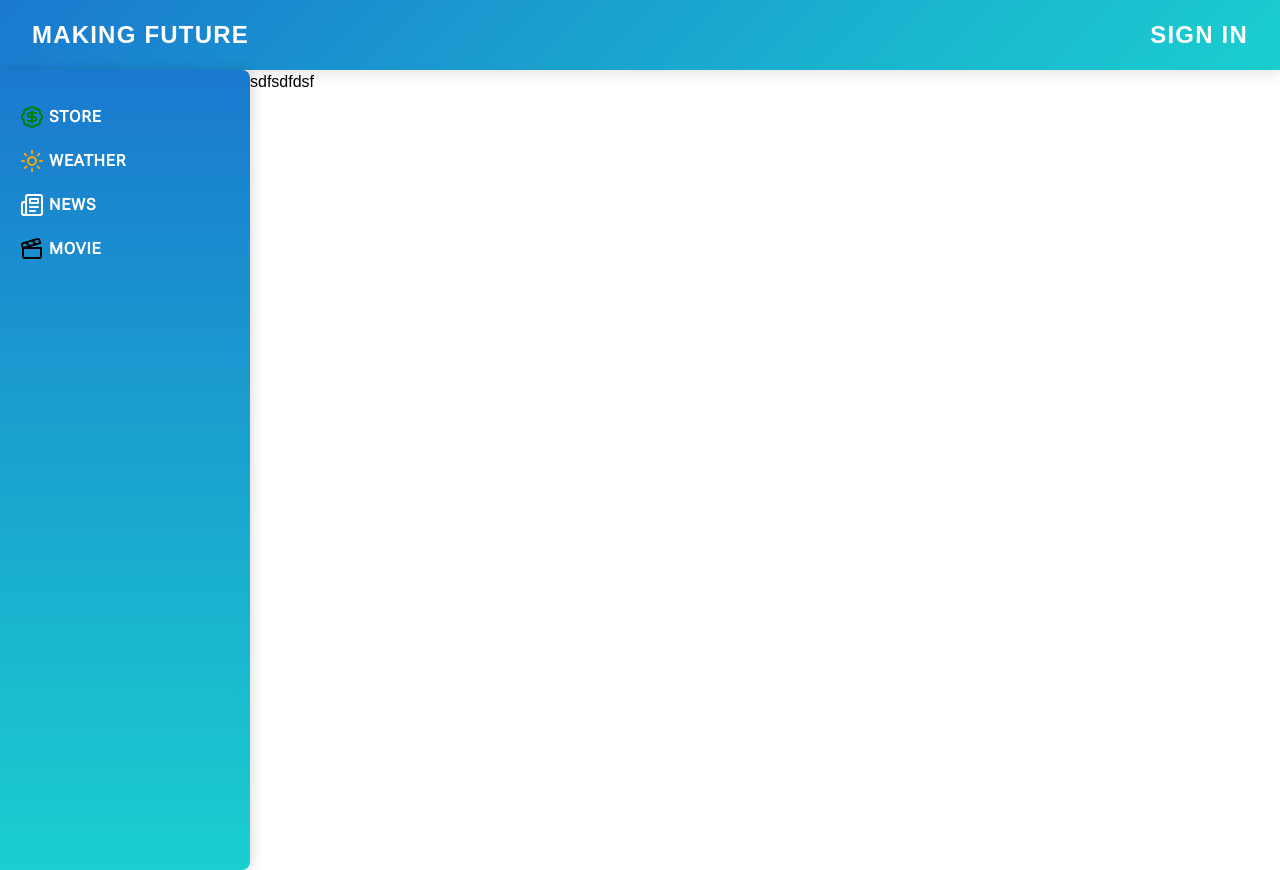
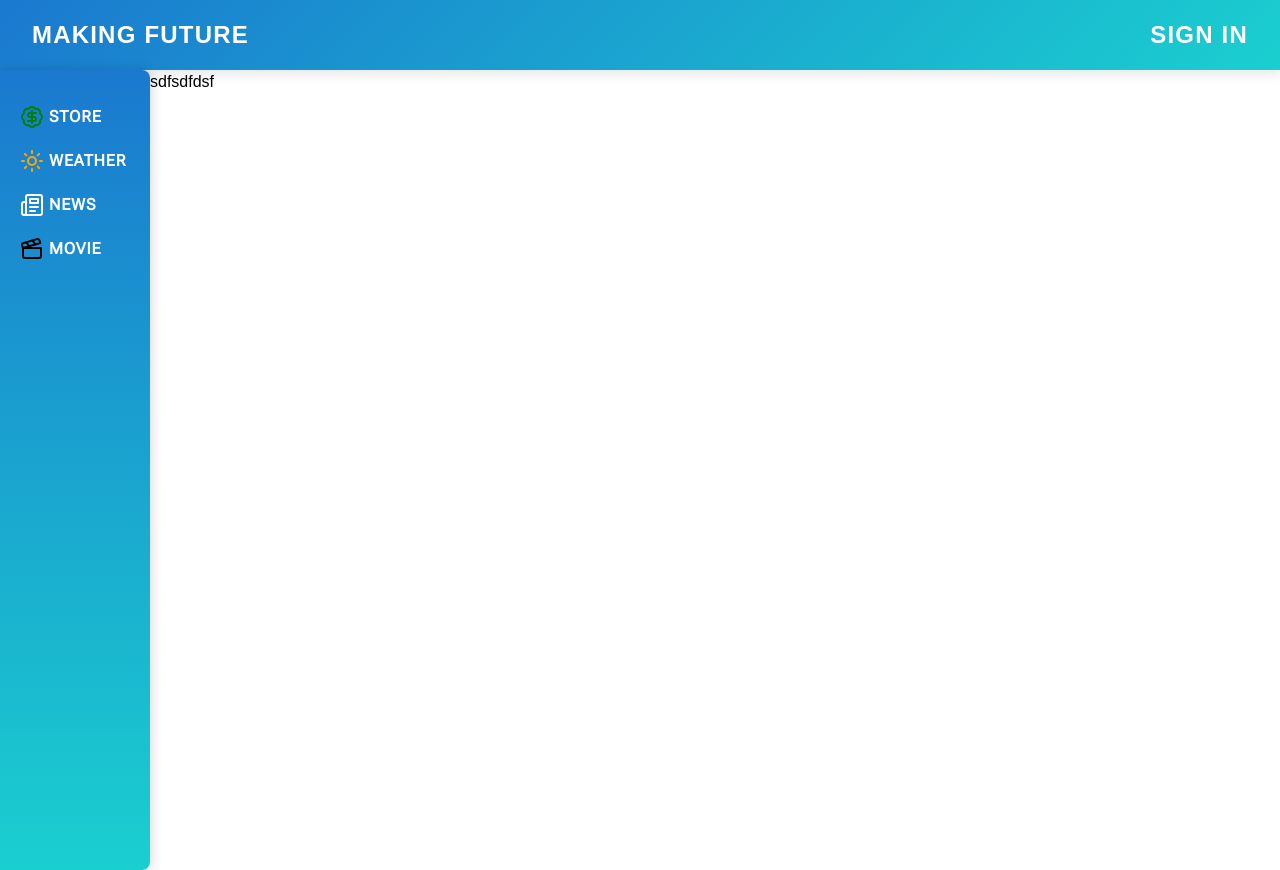
Before and after one commit to Vladimirkasperovich/-multifunctional-project, a Next.js app: page / in a window 1280 px wide. In both pictures the pointer is over the element 32 px from the left and 470 px from the top of the page. Built offline with nearby package versions, Linux system fonts and the light colour scheme.

Commit message:
feat: change styles for sidebar

```diff
--- a/shared/ui/sidebar/sidebar.module.scss
+++ b/shared/ui/sidebar/sidebar.module.scss
@@ -12,7 +12,7 @@
 
   &:hover {
     background: linear-gradient(180deg, #1a79cf, #1acfcf);
-    width: 250px;
+    width: 150px;
     overflow: hidden;
     opacity: 1;
   }
```
